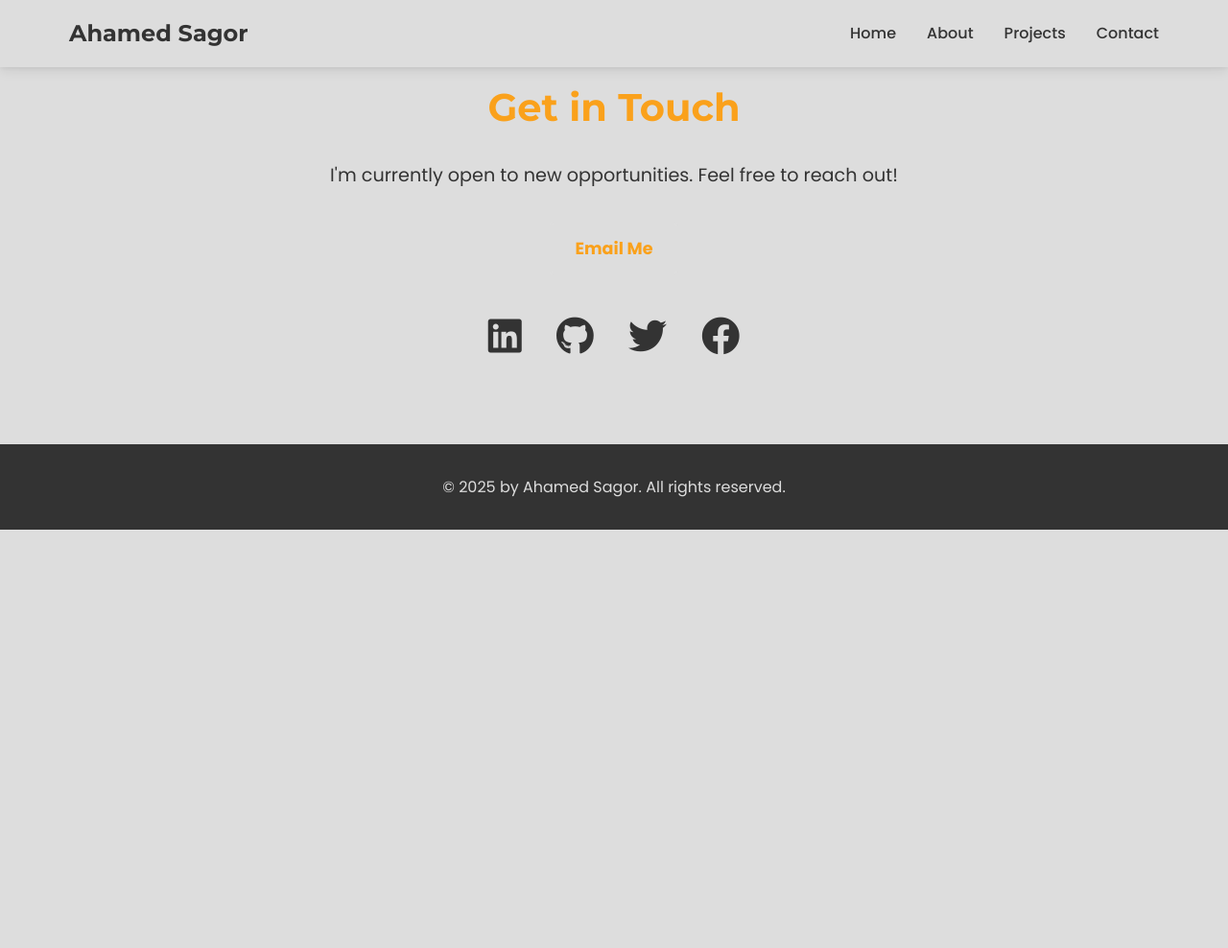
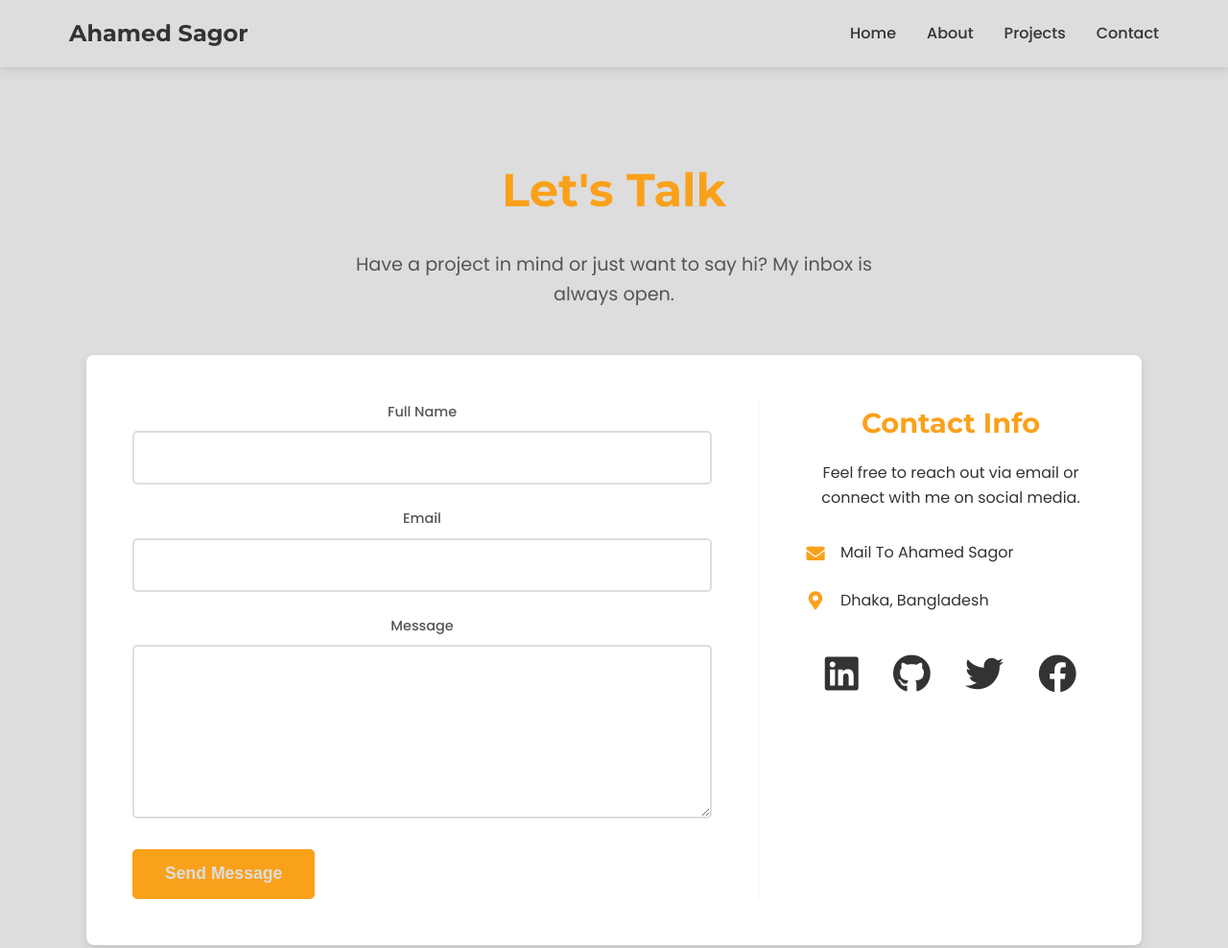
Before and after one commit to sagorsp/Ahamed-Sagor, a plain HTML site: page Contact.html in a window 1280 px wide. Shown: the top 988 px of the page at 96% size. Before the commit the page ends 800 px from the top, so only its background shows below. Drawn offline with Linux system fonts and the light colour scheme.

Commit message:
Add new stylish contact page

```diff
--- a/Contact.html
+++ b/Contact.html
@@ -29,10 +29,40 @@
     </header>
 
     <main>
-        <section id="contact">
-            <h2>Get in Touch</h2>
-            <p>I'm currently open to new opportunities. Feel free to reach out!</p>
-            <a href="mailto:shagurhd@gmail.com" class="cta-button">Email Me</a>
+        <section id="contact-page">
+            <div class="container">
+                <h2>Let's Talk</h2>
+                <p class="contact-subtitle">Have a project in mind or just want to say hi? My inbox is always open.</p>
+
+                <div class="contact-wrapper">
+                    <form name="contact" data-netlify="true" class="contact-form" method="POST">
+                        <div class="form-group">
+                            <label for="name">Full Name</label>
+                            <input type="text" id="name" name="name" required>
+                        </div>
+                        <div class="form-group">
+                            <label for="email">Email</label>
+                            <input type="email" id="email" name="email" required>
+                        </div>
+                        <div class="form-group">
+                            <label for="message">Message</label>
+                            <textarea id="message" name="message" rows="6" required></textarea>
+                        </div>
+                        <button type="submit" class="cta-button form-submit-btn">Send Message</button>
+                    </form>
+
+                    <div class="contact-info">
+                        <h3>Contact Info</h3>
+                        <p>Feel free to reach out via email or connect with me on social media.</p>
+
+                        <div class="info-item">
+                            <i class="fas fa-envelope"></i>
+                            <a href="mailto:shagurhd@gmail.com">Mail To Ahamed Sagor</a>
+                        </div>
+                        <div class="info-item">
+                            <i class="fas fa-map-marker-alt"></i>
+                            <span>Dhaka, Bangladesh</span>
+                        </div>
 
             <div class="social-links">
                 <a href="https://www.linkedin.com/in/sagorsp/" target="_blank"><i class="fab fa-linkedin"></i></a>
--- a/style.css
+++ b/style.css
@@ -434,3 +434,158 @@ footer {
         text-align: center;
     }
 }
+
+
+#contact-page {
+    padding-top: 10rem;
+    padding-bottom: 5rem;
+    background-color: var(--light-color);
+}
+
+#contact-page h2 {
+    font-size: 3rem;
+    color: var(--primary-color);
+}
+
+.contact-subtitle {
+    font-size: 1.2rem;
+    color: #555;
+    max-width: 600px;
+    margin: 0 auto 3rem auto;
+}
+
+.contact-wrapper {
+    display: flex;
+    gap: 3rem;
+    background: #ffffff;
+    padding: 3rem;
+    border-radius: 8px;
+    box-shadow: var(--shadow);
+    max-width: 1100px;
+    margin: 0 auto;
+}
+
+.contact-form {
+    flex: 2;
+    display: flex;
+    flex-direction: column;
+}
+
+.contact-info {
+    flex: 1;
+    border-left: 2px solid var(--bg-color);
+    padding-left: 3rem;
+}
+
+.contact-info h3 {
+    font-family: var(--font-heading);
+    color: var(--primary-color);
+    font-size: 1.8rem;
+    margin-bottom: 1rem;
+}
+
+.contact-info p {
+    margin-bottom: 2rem;
+}
+
+.info-item {
+    display: flex;
+    align-items: center;
+    gap: 1rem;
+    margin-bottom: 1.5rem;
+}
+
+.info-item i {
+    font-size: 1.2rem;
+    color: var(--primary-color);
+    width: 20px;
+    text-align: center;
+}
+
+.info-item a,
+.info-item span {
+    font-size: 1rem;
+    color: var(--secondary-color);
+    text-decoration: none;
+}
+
+.info-item a:hover {
+    text-decoration: underline;
+}
+
+.social-links-contact {
+    margin-top: 2rem;
+}
+
+.social-links-contact a {
+    font-size: 2rem;
+    margin-right: 1.5rem;
+    color: var(--secondary-color);
+    transition: color 0.3s ease;
+}
+
+.social-links-contact a:hover {
+    color: var(--primary-color);
+}
+
+.form-group {
+    margin-bottom: 1.5rem;
+}
+
+.form-group label {
+    display: block;
+    font-family: var(--font-body);
+    font-weight: 500;
+    font-size: 0.9rem;
+    color: #555;
+    margin-bottom: 0.5rem;
+}
+
+.form-group input,
+.form-group textarea {
+    width: 100%;
+    padding: 0.85rem 1rem;
+    border: 2px solid #ddd;
+    border-radius: 5px;
+    font-family: var(--font-body);
+    font-size: 1rem;
+    transition: border-color 0.3s ease, box-shadow 0.3s ease;
+}
+
+.form-group input:focus,
+.form-group textarea:focus {
+    outline: none;
+    border-color: var(--primary-color);
+    box-shadow: 0 0 0 3px rgba(74, 144, 226, 0.2);
+}
+
+.form-submit-btn {
+    background: var(--primary-color);
+    color: var(--light-color);
+    border: 2px solid var(--primary-color);
+    cursor: pointer;
+    font-weight: 700;
+    width: auto;
+    padding: 0.85rem 2rem;
+    align-self: flex-start;
+}
+
+.form-submit-btn:hover {
+    background: transparent;
+    color: var(--primary-color);
+    transform: translateY(-2px);
+}
+
+@media (max-width: 900px) {
+    .contact-wrapper {
+        flex-direction: column;
+        padding: 2rem;
+    }
+
+    .contact-info {
+        border-left: none;
+        padding-left: 0;
+        border-top: 2px solid var(--bg-color);
+        padding-top: 2rem;
+    }
+}
```
